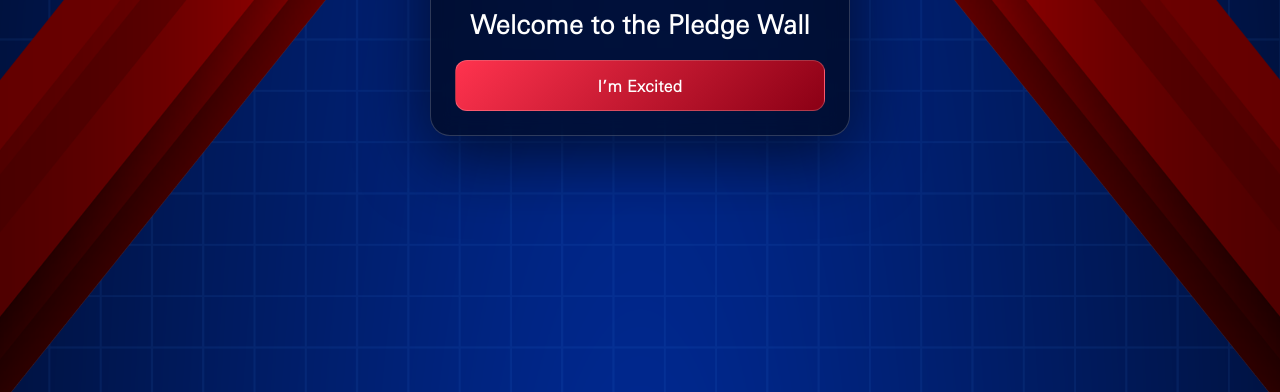
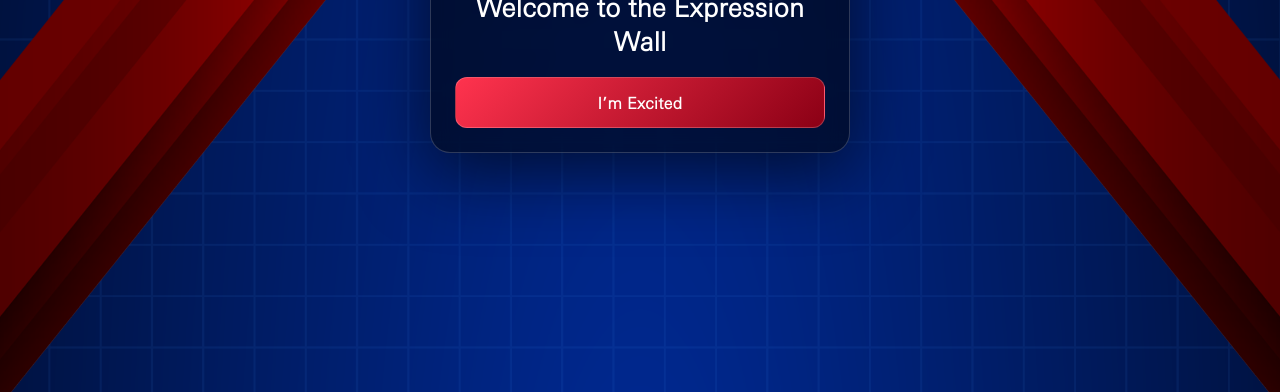
Before and after one commit to Diagonalley28/Expression_wall_2, a plain HTML site: page index.html in a window 1280 px wide. Shown: the part 408-800 px from the top of the page. Drawn offline with Linux system fonts and the light colour scheme.

Commit message:
Update index.html

```diff
--- a/index.html
+++ b/index.html
@@ -99,7 +99,7 @@
       <img src="log2.png" alt="Logo Right">
     </div>
 
-    <div class="h-welcome">Welcome to the Pledge Wall</div>
+    <div class="h-welcome">Welcome to the Expression Wall</div>
 
     <!-- ✅ Button -->
     <a class="btn" href="https://your-cloudflare-tunnel-link" target="_blank">I’m Excited </a>
```
